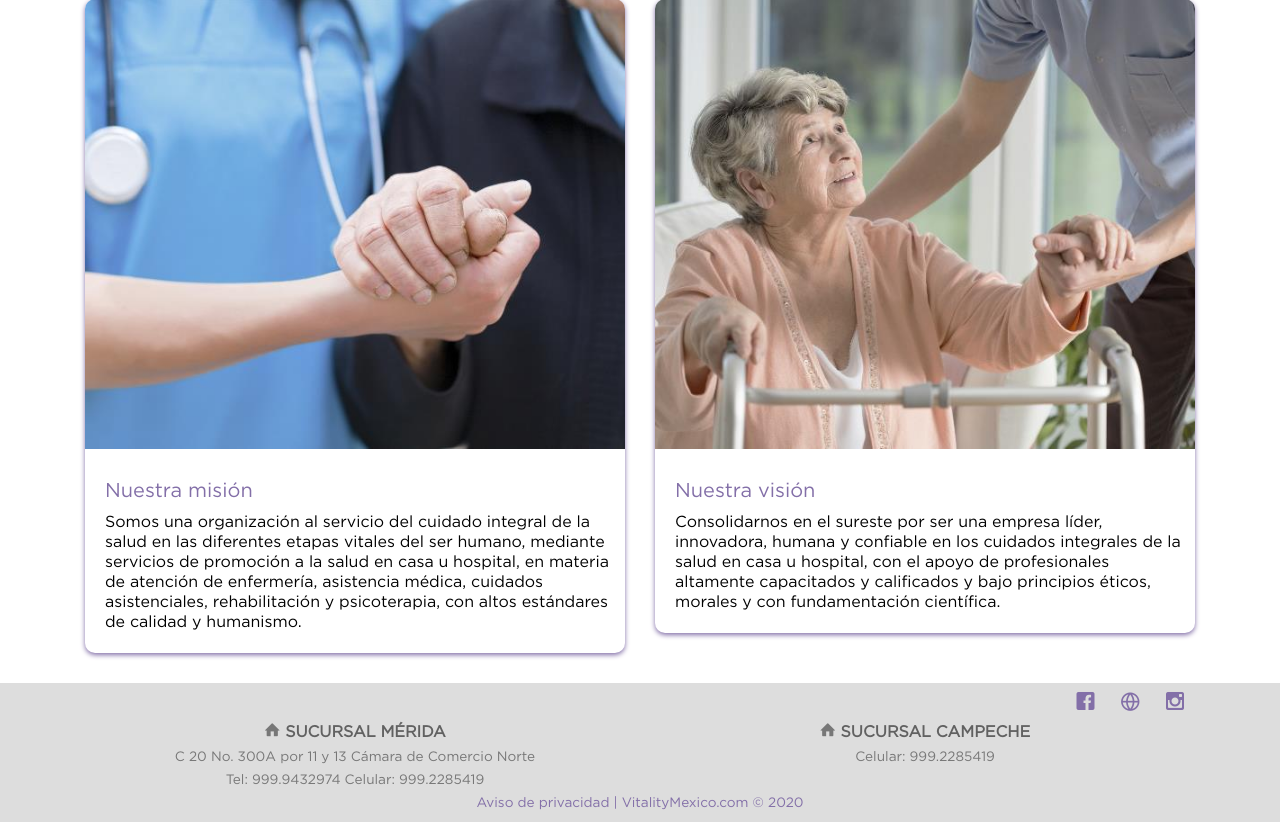
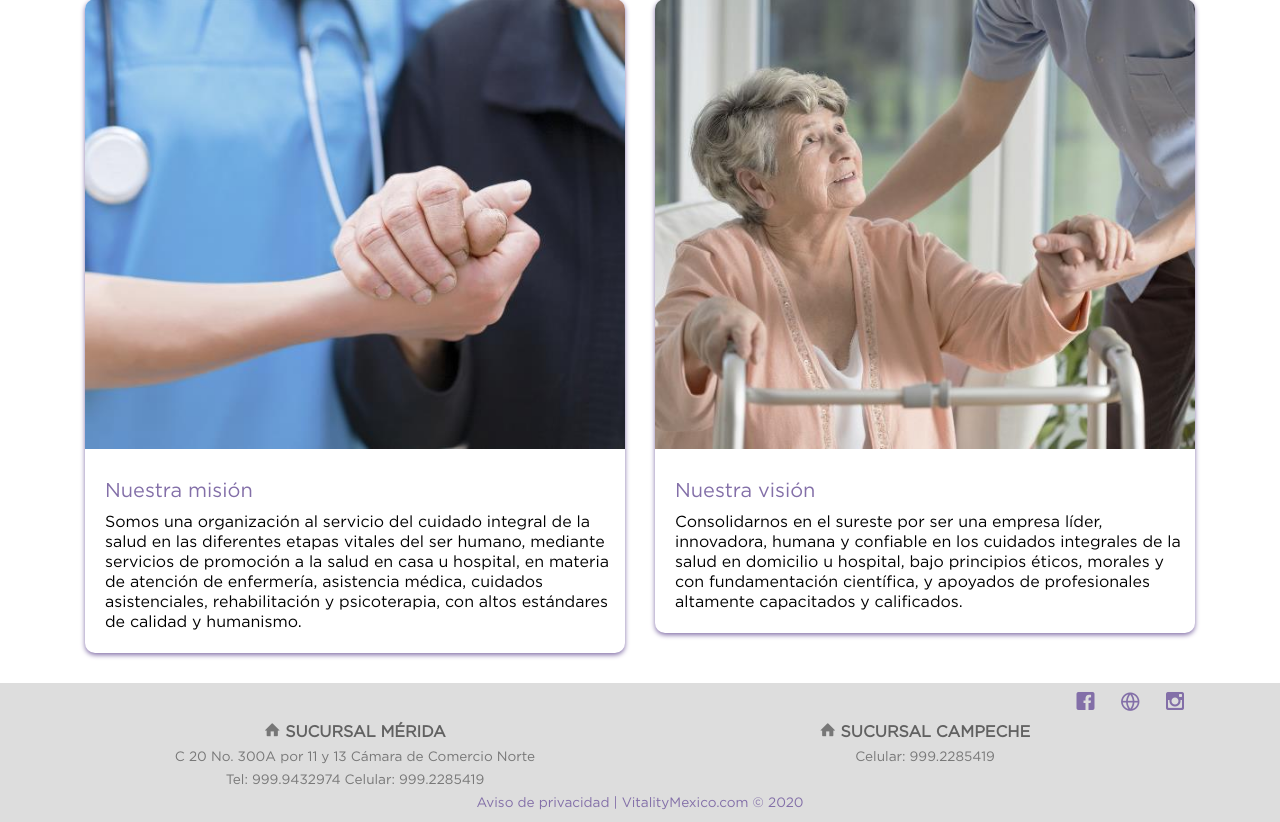
Before and after one commit to jnoelopez85/vitality, a PHP site: page /quienes-somos.php in a window 1280 px wide. Shown: the part 175-997 px from the top of the page. Run offline with PHP 8.4, Linux system fonts and the light colour scheme; some libraries are stand-ins or nearby versions; some web fonts are replaced.

Commit message:
Add files via upload

```diff
--- a/quienes-somos.php
+++ b/quienes-somos.php
@@ -47,7 +47,7 @@
 						</figure>
 						<div class='gtco-text text-left'>
 							<h1>Nuestra visión</h1>
-							<p>Consolidarnos en el sureste por ser una empresa líder, innovadora, humana y confiable en los cuidados integrales de la salud en casa u hospital, con el apoyo de profesionales altamente capacitados y calificados y bajo principios éticos, morales y con fundamentación científica.</p>
+							<p>Consolidarnos en el sureste por ser una empresa líder, innovadora, humana y confiable en los cuidados integrales de la salud en domicilio u hospital, bajo principios éticos, morales y con fundamentación científica, y apoyados de profesionales altamente capacitados y calificados.</p>
 						</div>
 					</div>
 				</div>
```
